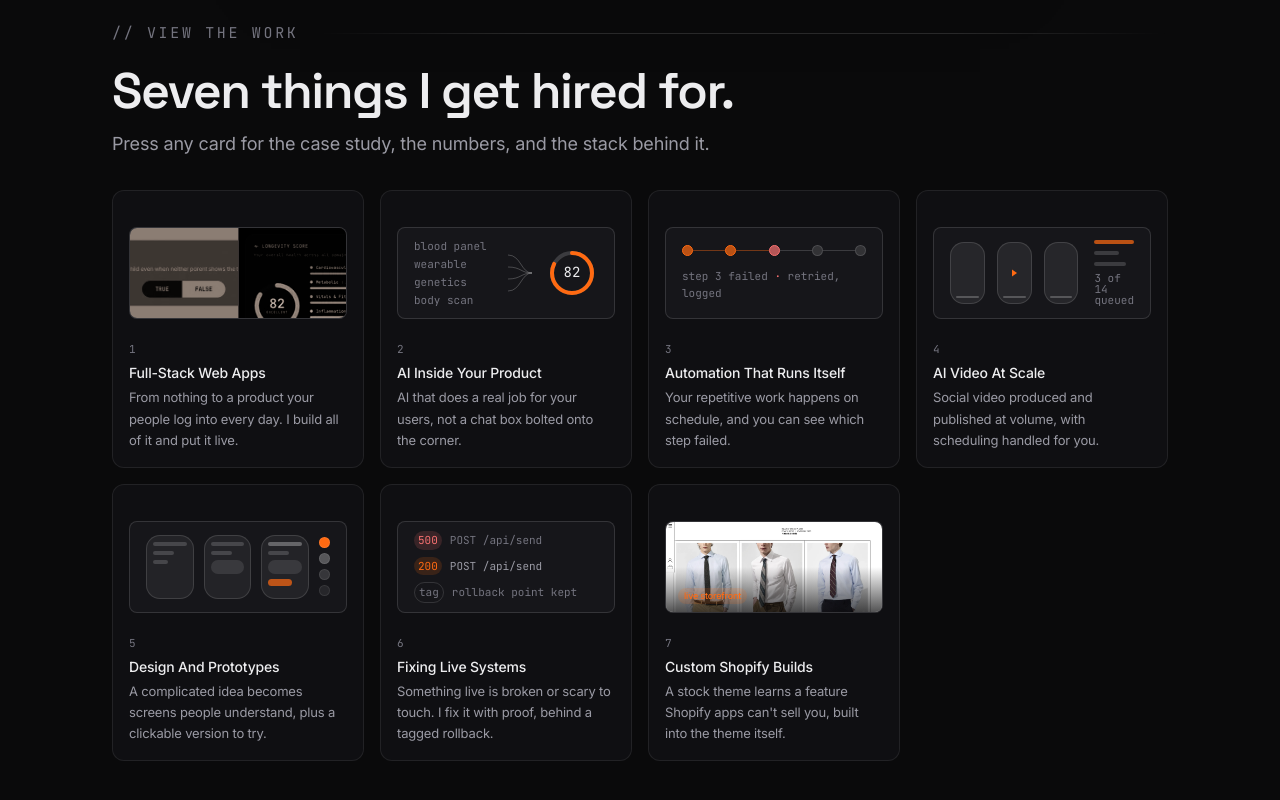
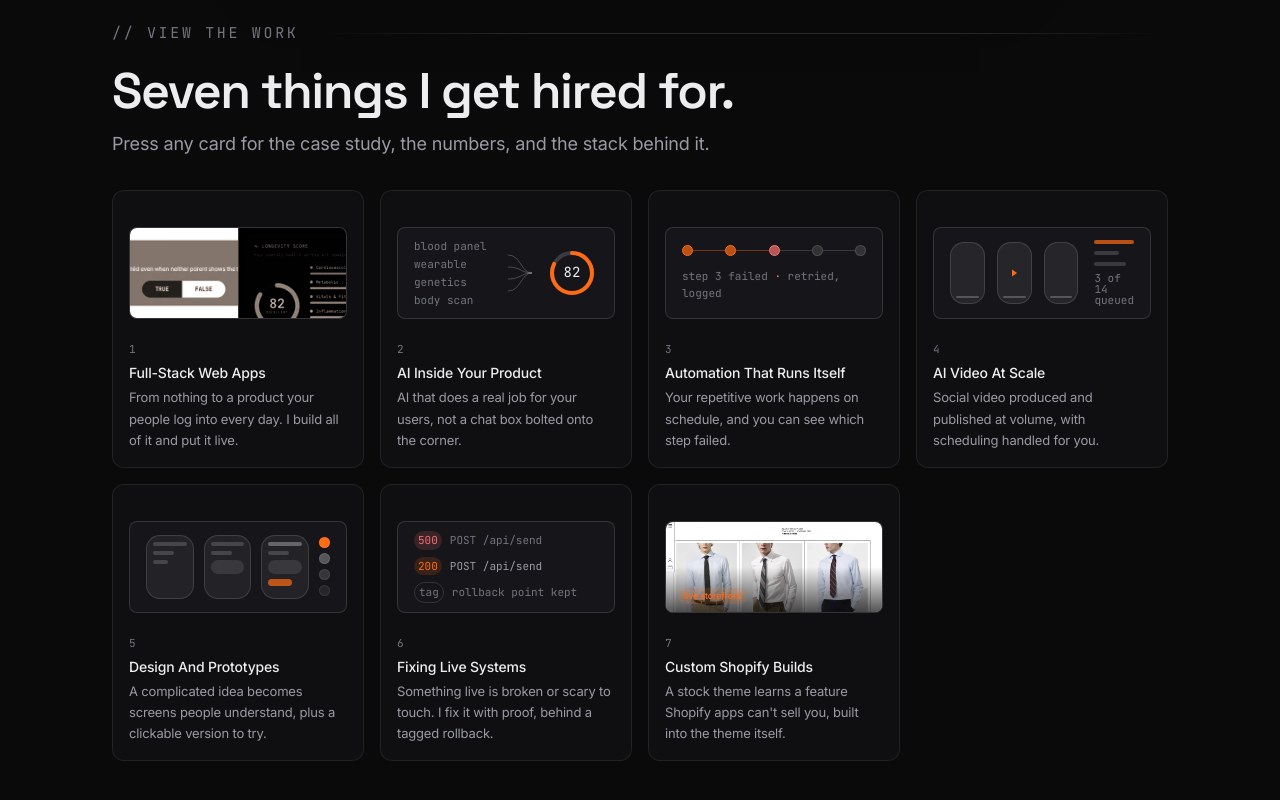
Before and after one commit to rafiimanggala/porto-web, a Next.js app: page / in a window 1280 px wide. Shown: the part 1403-2203 px from the top of the page. Built offline with nearby package versions, Linux system fonts and the light colour scheme.

Commit message:
fix: brighten Full-Stack preview's quiz-engine crop
brightness-50 on top of grayscale+contrast-125 crushed the card's
white text to near-illegible at the size this preview now renders.
Bump to brightness-90.

```diff
--- a/src/components/SwitchboardPreview.tsx
+++ b/src/components/SwitchboardPreview.tsx
@@ -42,7 +42,7 @@ function ShellPreview() {
           alt=""
           fill
           sizes="(min-width: 1024px) 17vw, (min-width: 640px) 25vw, 50vw"
-          className="object-cover object-center grayscale contrast-125 brightness-50"
+          className="object-cover object-center grayscale contrast-125 brightness-90"
         />
       </div>
       <div className="relative flex-1">
```
